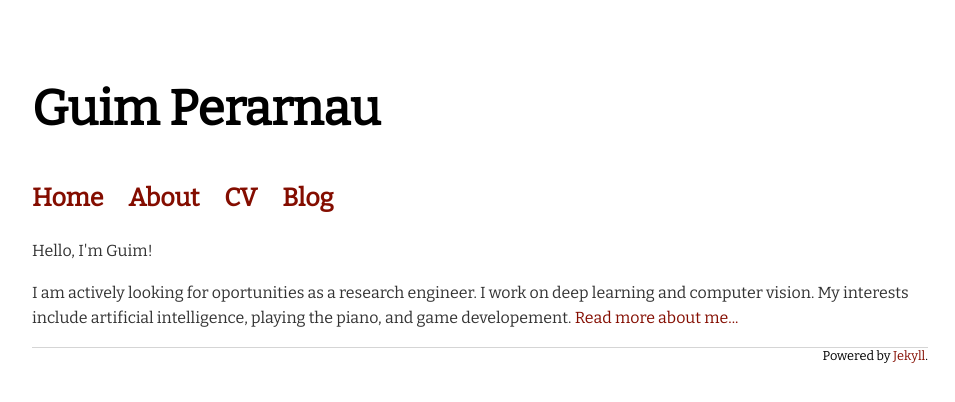
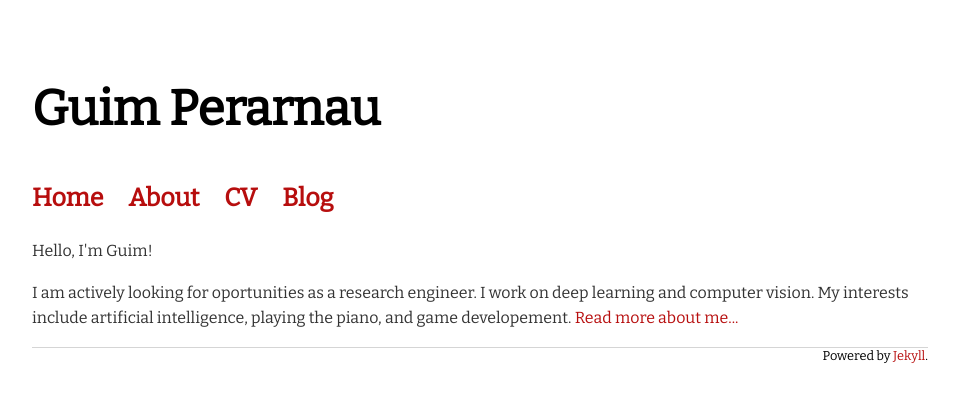
Before and after one commit to Guim3/guim3.github.io, a Jekyll site: the page built from index.html, in a window 1280 px wide. Shown: the top 402 px of the page, without its empty margins (160-1115 px from the left). Built offline with Jekyll 4.4.1, drawn with Linux system fonts in a browser that asks for light colours.

Commit message:
Change link color

```diff
--- a/css/main.css
+++ b/css/main.css
@@ -25,7 +25,7 @@ nav ul li, footer ul li {
 }
 a {
     text-decoration: none;
-    color: #840d00;
+    color: #b70e0e;
 }
 a:hover {
     text-decoration: underline;
```
